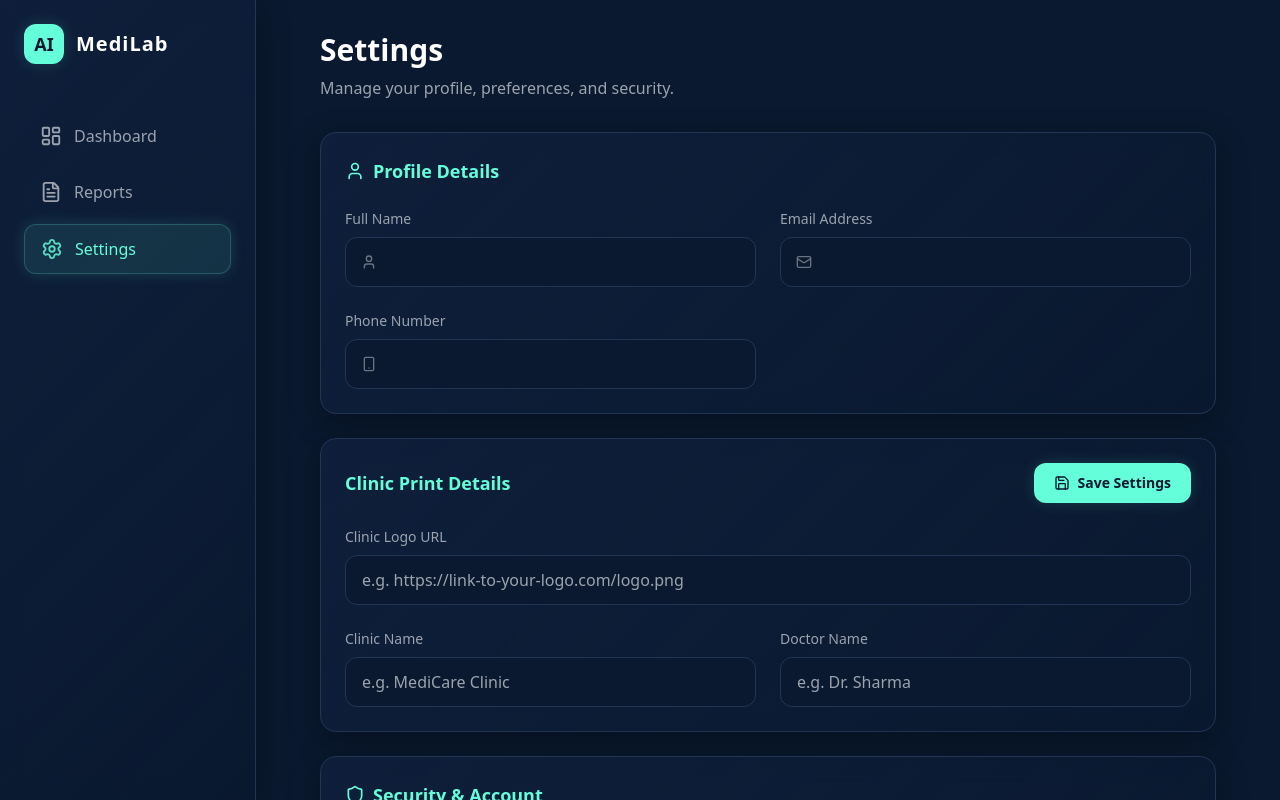
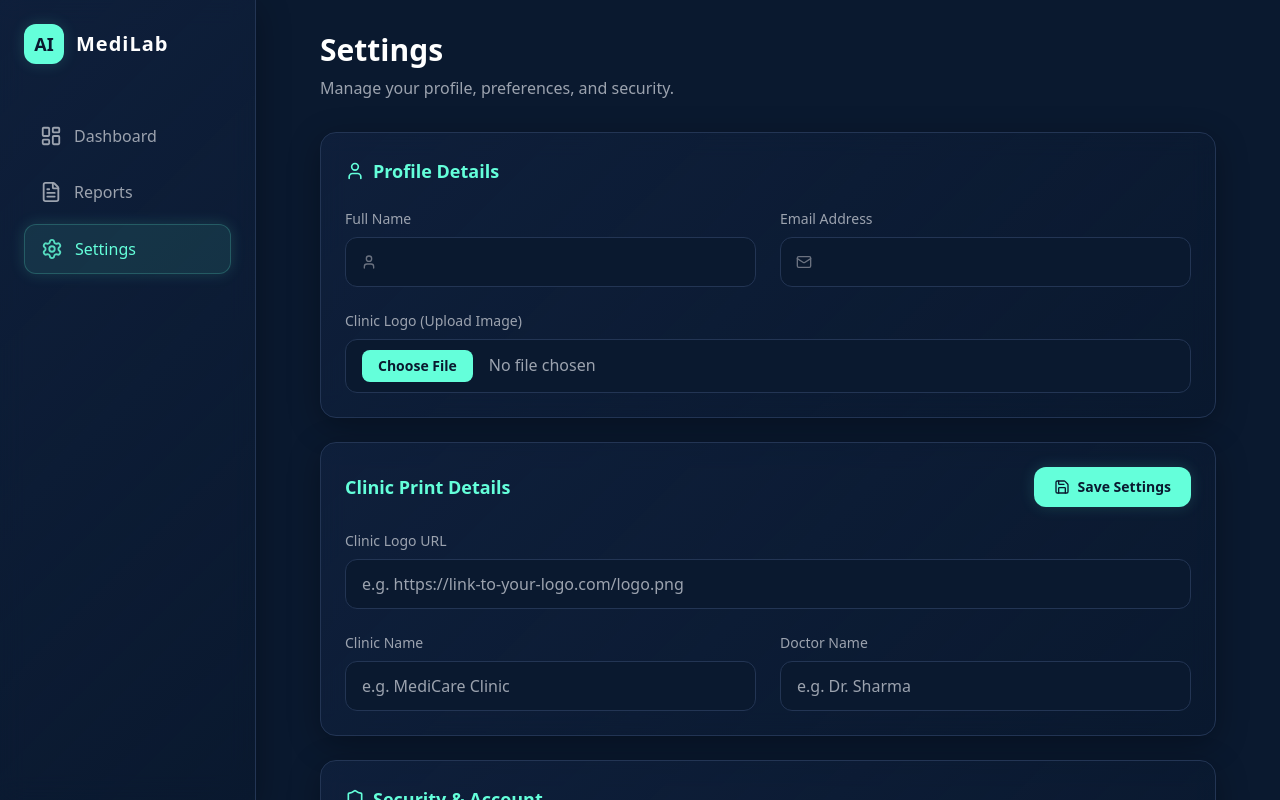
Before and after one commit to anuragsinghyadav2658-lang/medilab-ai-frontend, a React (Vite) app: page /settings in a window 1280 px wide. Shown: the top 800 px of the page. Built offline with nearby package versions, Linux system fonts and the light colour scheme.

Commit message:
fixed some bugs

```diff
--- a/src/pages/Settings.jsx
+++ b/src/pages/Settings.jsx
@@ -21,6 +21,18 @@ const Settings = () => {
   const handleClinicChange = (e) => {
     const { name, value } = e.target;
     setClinicDetails((prev) => ({ ...prev, [name]: value }));
+  };
+
+  // NAYA CODE: Gallery se photo select karke URL me convert karne ke liye
+  const handleLogoUpload = (e) => {
+    const file = e.target.files[0];
+    if (file) {
+      const reader = new FileReader();
+      reader.onloadend = () => {
+        setClinicDetails((prev) => ({ ...prev, logoUrl: reader.result }));
+      };
+      reader.readAsDataURL(file);
+    }
   };
 
   const saveClinicDetails = () => {
@@ -286,20 +298,26 @@ const Settings = () => {
                 />
               </div>
             </div>
+
+            {/* Clinic Logo Upload Section - Ise replace karna hai */}
             <div className="md:col-span-2">
               <label className="block text-sm text-gray-400 mb-2">
-                Phone Number
+                Clinic Logo (Upload Image)
               </label>
-              <div className="relative w-full md:w-1/2 pr-0 md:pr-3">
-                <div className="absolute inset-y-0 left-0 pl-4 flex items-center pointer-events-none">
-                  <Smartphone size={16} className="text-gray-500" />
-                </div>
+              <div className="flex items-center gap-4">
+                {/* Agar logo uploaded hai toh chhota sa preview dikhayega */}
+                {clinicDetails.logoUrl && (
+                  <img
+                    src={clinicDetails.logoUrl}
+                    alt="Clinic Logo Preview"
+                    className="h-12 w-12 object-contain bg-white rounded-lg p-1 border border-navy-lightest"
+                  />
+                )}
                 <input
-                  type="text"
-                  name="phone"
-                  value={editedProfile.phone}
-                  onChange={handleProfileChange}
-                  className="w-full bg-navy border border-navy-lightest rounded-xl pl-10 pr-4 py-3 text-white focus:border-mint focus:outline-none transition-colors"
+                  type="file"
+                  accept="image/*"
+                  onChange={handleLogoUpload}
+                  className="w-full bg-navy border border-navy-lightest rounded-xl px-4 py-2.5 text-gray-400 file:mr-4 file:py-1.5 file:px-4 file:rounded-lg file:border-0 file:text-sm file:font-bold file:bg-mint file:text-navy hover:file:bg-mint/90 transition-colors cursor-pointer focus:outline-none"
                 />
               </div>
             </div>
```
